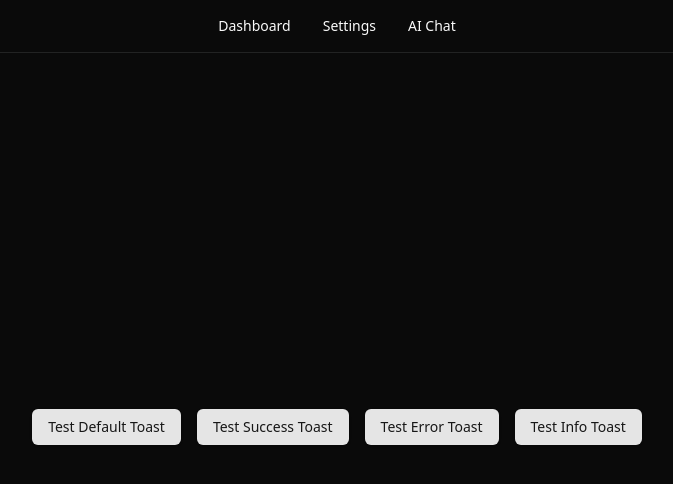
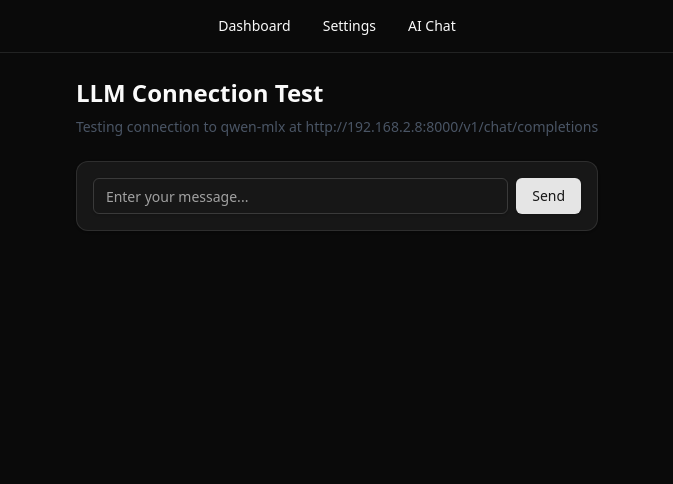
Before and after one commit to aman2025/llm-dashboard, a React (Vite) app in the folder client/: page / in a window 1280 px wide. Shown: the top 484 px of the page, without its empty margins (303-976 px from the left). Built offline with nearby package versions, Linux system fonts and the light colour scheme.

Commit message:
dashboard: 测试本地LLM调用, 成功调用

```diff
--- a/client/src/modules/dashboard/index.tsx
+++ b/client/src/modules/dashboard/index.tsx
@@ -1,24 +1,163 @@
+import { useState, useRef } from 'react'
 import { Button } from '@/components/ui/button'
+import { Input } from '@/components/ui/input'
 import { useToast } from '@/components/ui/toaster'
+import { Card } from '@/components/ui/card'
+
+const API_URL = 'http://192.168.2.8:8000/v1/chat/completions'
+const API_KEY = 'zr425899'
+const MODEL = 'qwen-mlx'
 
 export default function DashboardPage() {
   const { addToast } = useToast()
+  const [input, setInput] = useState('')
+  const [response, setResponse] = useState('')
+  const [isStreaming, setIsStreaming] = useState(false)
+  const abortControllerRef = useRef<AbortController | null>(null)
 
-  const testToast = (variant: 'default' | 'success' | 'error' | 'info') => {
-    addToast({
-      message: `This is a ${variant} toast`,
-      variant
-    })
+  const testLLM = async () => {
+    if (!input.trim()) {
+      addToast({
+        message: 'Please enter a message',
+        variant: 'error'
+      })
+      return
+    }
+
+    setIsStreaming(true)
+    setResponse('')
+    abortControllerRef.current = new AbortController()
+
+    try {
+      const res = await fetch(API_URL, {
+        method: 'POST',
+        headers: {
+          'Content-Type': 'application/json',
+          Authorization: `Bearer ${API_KEY}`
+        },
+        body: JSON.stringify({
+          model: MODEL,
+          messages: [{ role: 'user', content: input }],
+          stream: true
+        }),
+        signal: abortControllerRef.current.signal
+      })
+
+      if (!res.ok) {
+        throw new Error(`HTTP error! status: ${res.status}`)
+      }
+
+      const reader = res.body?.getReader()
+      const decoder = new TextDecoder()
+
+      if (!reader) {
+        throw new Error('No reader available')
+      }
+
+      let buffer = ''
+
+      while (true) {
+        const { done, value } = await reader.read()
+
+        if (done) break
+
+        buffer += decoder.decode(value, { stream: true })
+        const lines = buffer.split('\n')
+        buffer = lines.pop() || ''
+
+        for (const line of lines) {
+          if (line.startsWith('data: ')) {
+            const data = line.slice(6).trim()
+
+            if (data === '[DONE]') continue
+
+            try {
+              const parsed = JSON.parse(data)
+              const content = parsed.choices?.[0]?.delta?.content
+
+              if (content) {
+                setResponse((prev) => prev + content)
+              }
+            } catch (e) {
+              console.error('Failed to parse SSE data:', e)
+            }
+          }
+        }
+      }
+
+      addToast({
+        message: 'LLM response completed',
+        variant: 'success'
+      })
+    } catch (error: any) {
+      if (error.name === 'AbortError') {
+        addToast({
+          message: 'Request cancelled',
+          variant: 'info'
+        })
+      } else {
+        console.error('LLM test error:', error)
+        addToast({
+          message: `Error: ${error.message}`,
+          variant: 'error'
+        })
+      }
+    } finally {
+      setIsStreaming(false)
+      abortControllerRef.current = null
+    }
+  }
+
+  const stopStreaming = () => {
+    if (abortControllerRef.current) {
+      abortControllerRef.current.abort()
+    }
+  }
+
+  const handleKeyPress = (e: React.KeyboardEvent) => {
+    if (e.key === 'Enter' && !e.shiftKey && !isStreaming) {
+      e.preventDefault()
+      testLLM()
+    }
   }
 
   return (
-    <div className="flex flex-col h-full">
-      <div className="flex-1 flex items-center justify-center gap-4">
-        <Button onClick={() => testToast('default')}>Test Default Toast</Button>
-        <Button onClick={() => testToast('success')}>Test Success Toast</Button>
-        <Button onClick={() => testToast('error')}>Test Error Toast</Button>
-        <Button onClick={() => testToast('info')}>Test Info Toast</Button>
+    <div className="flex flex-col h-full p-6 gap-6">
+      <div className="flex flex-col gap-2">
+        <h1 className="text-2xl font-bold">LLM Connection Test</h1>
+        <p className="text-sm text-gray-600">
+          Testing connection to {MODEL} at {API_URL}
+        </p>
       </div>
+
+      <Card className="p-4 flex flex-col gap-4">
+        <div className="flex gap-2">
+          <Input
+            value={input}
+            onChange={(e) => setInput(e.target.value)}
+            onKeyPress={handleKeyPress}
+            placeholder="Enter your message..."
+            disabled={isStreaming}
+            className="flex-1"
+          />
+          {isStreaming ? (
+            <Button onClick={stopStreaming} variant="destructive">
+              Stop
+            </Button>
+          ) : (
+            <Button onClick={testLLM}>Send</Button>
+          )}
+        </div>
+
+        {(response || isStreaming) && (
+          <div className="border rounded-lg p-4 bg-gray-50 min-h-[200px] max-h-[500px] overflow-y-auto">
+            <div className="whitespace-pre-wrap">{response}</div>
+            {isStreaming && (
+              <span className="inline-block w-2 h-4 bg-gray-800 animate-pulse ml-1" />
+            )}
+          </div>
+        )}
+      </Card>
     </div>
   )
 }
```
